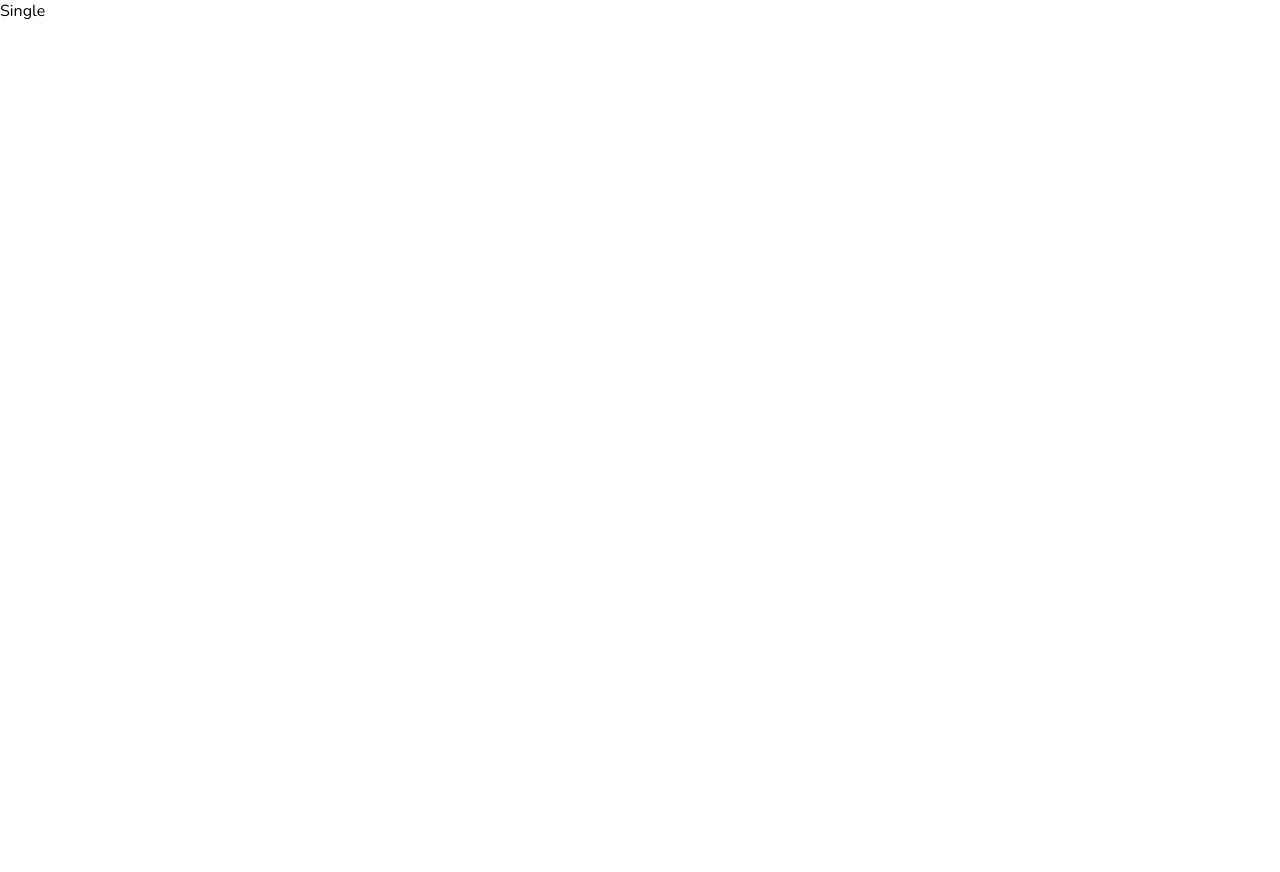
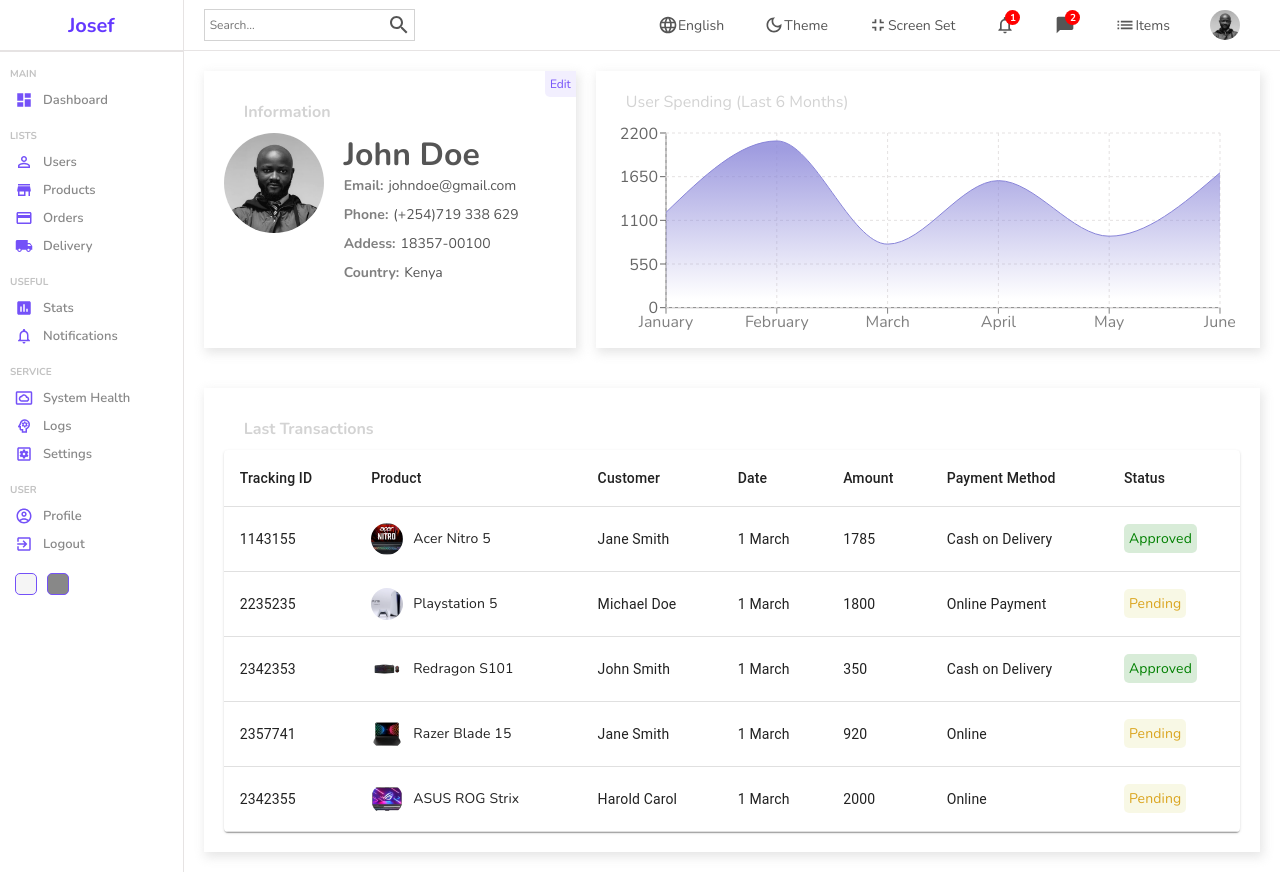
Before and after one commit to OgutuJoseph/react-admin-panel, a React (Create React App) app: page /users/1 in a window 1280 px wide. Before the commit the page ends 800 px from the top, so only its background shows below. Built offline with nearby package versions, Linux system fonts and the light colour scheme.

Commit message:
Single Item Page

```diff
--- a/src/components/chart/Chart.jsx
+++ b/src/components/chart/Chart.jsx
@@ -20,10 +20,10 @@
     { name: 'June', Total: 1700 }
 ]
 
-const Chart = () => {
+const Chart = ({ aspect, title }) => {
     return (
         <div className='chart'>
-            <div className='title'>Last Six Months (Revenue)</div>
+            <div className='title'>{title}</div>
             {/* <ResponsiveContainer width="100%" height="100%">
                 <AreaChart width={730} height={250} data={data} margin={{ top: 10, right: 30, left: 0, bottom: 0 }}>
                     <defs>
@@ -44,7 +44,7 @@
                     <Area type="monotone" dataKey="pv" stroke="#82ca9d" fillOpacity={1} fill="url(#colorPv)" />
                 </AreaChart>
             </ResponsiveContainer> */}
-            <ResponsiveContainer width="100%" height="100%">
+            <ResponsiveContainer width="100%" aspect={aspect}>
                 <AreaChart width={730} height={250} data={data} margin={{ top: 10, right: 30, left: 0, bottom: 0 }}>
                     <defs>
                         <linearGradient id="total" x1="0" y1="0" x2="0" y2="1">
--- a/src/pages/home/Home.jsx
+++ b/src/pages/home/Home.jsx
@@ -21,7 +21,7 @@
                 </div>
                 <div className='charts'>
                     <Featured />
-                    <Chart />
+                    <Chart title='Last 6 Months (Revenue)' aspect={2 / 1} />
                 </div>
                 <div className='listContainer'>
                     <div className='listTitle'>Latest Transactions</div>
--- a/src/pages/single/Single.jsx
+++ b/src/pages/single/Single.jsx
@@ -1,8 +1,52 @@
-import React from 'react'
+import './Single.scss';
+import Sidebar from '../../components/sidebar/Sidebar';
+import Navbar from '../../components/navbar/Navbar';
+import Chart from '../../components/chart/Chart';
+import List from '../../components/table/Table'
 
 const Single = () => {
     return (
-        <div>Single</div>
+        <div className='single'>
+            <Sidebar />
+            <div className='singleContainer'>
+                <Navbar />
+                <div className='top'>
+                    <div className='left'>
+                        <div className='editButton'>Edit</div>
+                        <h1 className='title'>Information</h1>
+                        <div className='item'>
+                            <img className='itemImg' alt=''  src='/images/single-items/avatar1.jpg' />
+                            <div className='details'>
+                                <h1 className='itemTitle'>John Doe</h1>
+                                <div className='detailItem'>
+                                    <span className='itemKey'>Email:</span>
+                                    <span className='itemValue'>johndoe@gmail.com</span>
+                                </div>
+                                <div className='detailItem'>
+                                    <span className='itemKey'>Phone:</span>
+                                    <span className='itemValue'>(+254)719 338 629</span>
+                                </div>
+                                <div className='detailItem'>
+                                    <span className='itemKey'>Addess:</span>
+                                    <span className='itemValue'>18357-00100</span>
+                                </div>
+                                <div className='detailItem'>
+                                    <span className='itemKey'>Country:</span>
+                                    <span className='itemValue'>Kenya</span>
+                                </div>
+                            </div>
+                        </div>
+                    </div>
+                    <div className='right'>
+                        <Chart aspect={3 / 1} title='User Spending (Last 6 Months)' />
+                    </div>
+                </div>
+                <div className='bottom'>
+                    <h1 className='title'>Last Transactions</h1>
+                    <List />
+                </div>
+            </div>
+        </div>
     )
 }
 
--- a/src/pages/single/Single.scss
+++ b/src/pages/single/Single.scss
@@ -0,0 +1,83 @@
+.single {
+    display: flex;
+    width: 100%;
+
+    .singleContainer {
+        flex: 6;
+
+        .top {
+            padding: 20px;
+            display: flex;
+            gap: 20px;
+
+            .left {
+                flex: 1;
+                -webkit-box-shadow: 2px 4px 10px 1px rgba(0, 0, 0, 0.47);
+                box-shadow: 2px 4px 10px 1px rgba(201, 201, 201, 0.47);
+                padding: 20px;
+                position: relative;
+
+                .editButton {
+                    position: absolute;
+                    top: 0;
+                    right: 0;
+                    padding: 5px;
+                    font-size: 12px;
+                    color: #7451f8;
+                    background-color: #7551f818;
+                    cursor: pointer;
+                    border-radius: 0px 0px 0px 5px;
+                }
+
+                .item {
+                    display: flex;
+                    gap: 20px;
+
+                    .itemImg {
+                        width: 100px;
+                        height: 100px;
+                        border-radius: 50%;
+                        object-fit: cover;
+                    }
+
+                    .details {
+                        margin-bottom: 10px;
+                        color: #555;
+
+                        .detailItem {
+                            margin-bottom: 10px;
+                            font-size: 14px;
+
+                            .itemKey {
+                                font-weight: bold;
+                                color: gray;
+                                margin-right: 5px;
+                            }
+
+                            .itemValue {
+                                font-weight: 300;
+                            }
+                        }
+                    }
+                }
+            }
+
+            .right {
+                flex: 2;
+            }
+        }
+
+        .bottom {
+            -webkit-box-shadow: 2px 4px 10px 1px rgba(0, 0, 0, 0.47);
+            box-shadow: 2px 4px 10px 1px rgba(201, 201, 201, 0.47);
+            padding: 20px;
+            margin: 20px;
+        }
+
+        .title {
+            font-size: 16px;
+            color: lightgray;
+            margin: 10px 20px;
+        }
+    }
+}
```
Also changed, not shown: public/images/single-items/avatar1.jpg (added), public/images/single-items/razer-blade.jpg (added).
